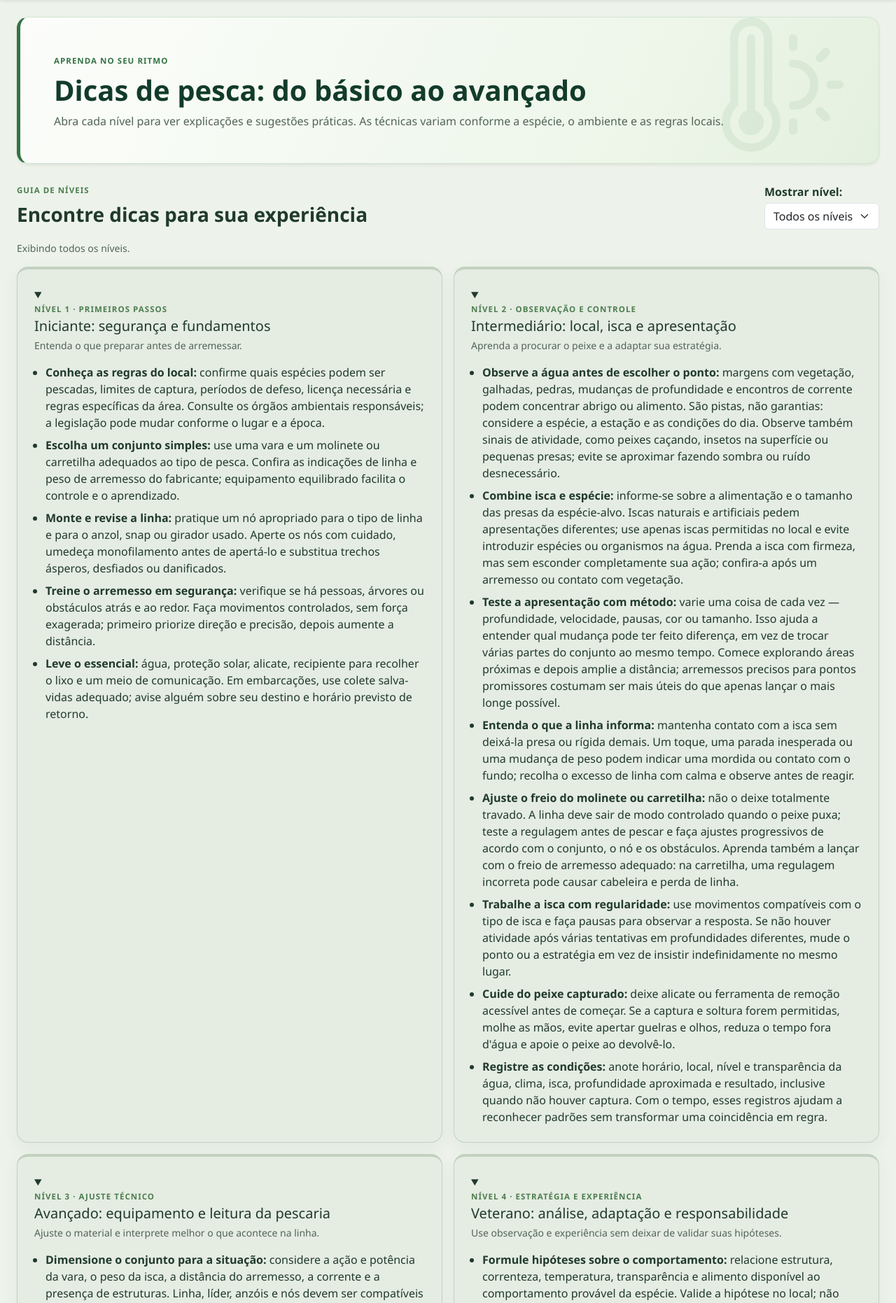
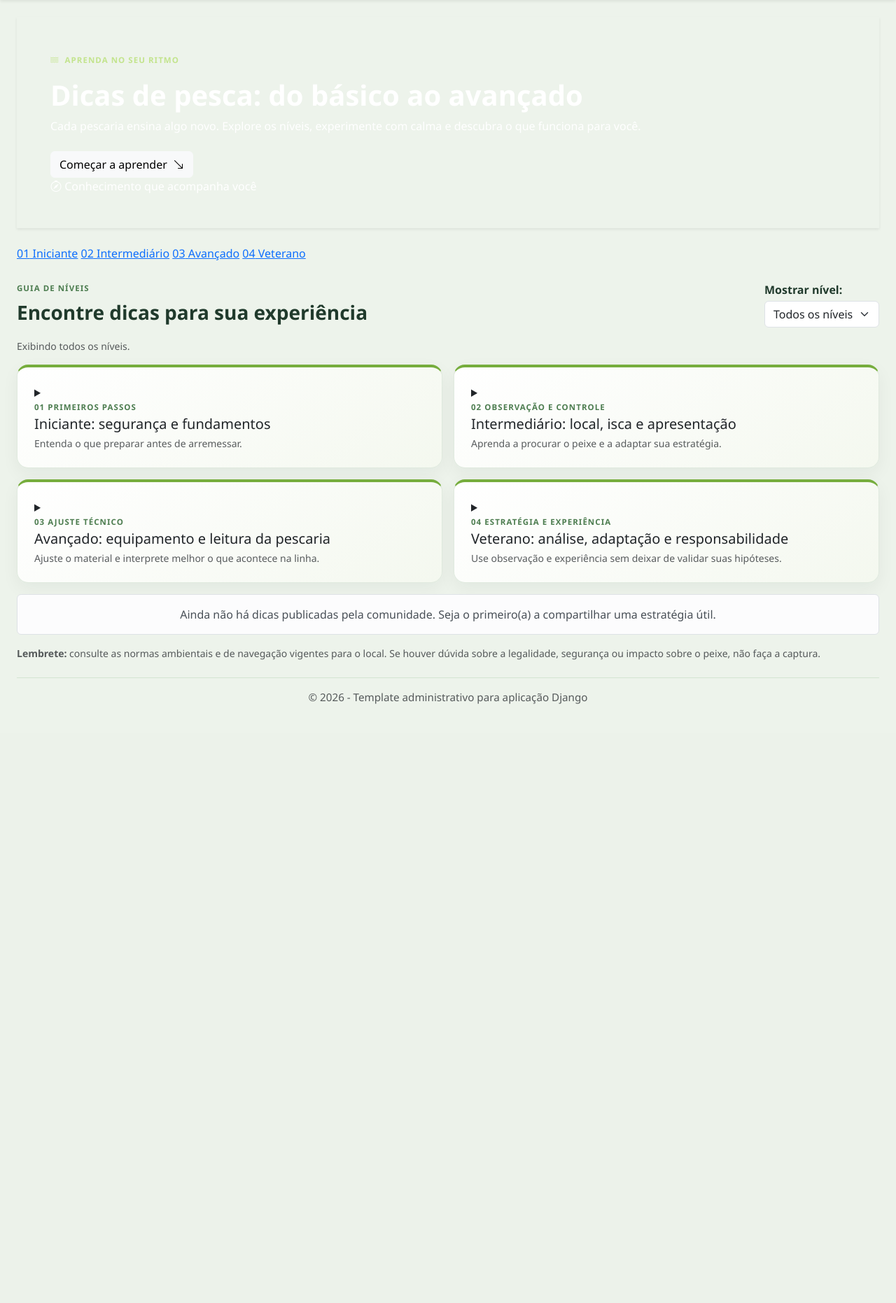
Before and after one commit to Thigas3Bti/RPDjango, a Django app: page /dicas/ in a window 1280 px wide. Shown: the part 56-1918 px from the top of the page at 70% size. After the commit the page ends 1062 px from the top, so only its background shows below. Run offline with Django 5.2, Linux system fonts and the light colour scheme; data comes from the database, SQL or seed files in the repository; both versions use the stored data as it was after the commit; data that the repository does not hold is empty.

Commit message:
arrumei dicas e melhorando o layout da pagina

```diff
--- a/web/templates/web/dicas.html
+++ b/web/templates/web/dicas.html
@@ -1,14 +1,37 @@
 {% extends 'base.html' %}
+{% load static %}
 
 {% block title %}Dicas de Pesca | RondoPesca{% endblock %}
 
+{% block extra_css %}
+<link rel="stylesheet" href="{% static 'css/web/dicas.css' %}?v=20261109-1">
+{% endblock %}
+
 {% block content %}
-<div class="dashboard-home dicas-page">
-    <section class="dashboard-welcome dicas-welcome mb-4 p-4 p-lg-5 shadow-sm">
-        <span class="dashboard-kicker">APRENDA NO SEU RITMO</span>
-        <h1 class="display-6 fw-bold mt-2 mb-2">Dicas de pesca: do básico ao avançado</h1>
-        <p class="mb-0 text-muted">Abra cada nível para ver explicações e sugestões práticas. As técnicas variam conforme a espécie, o ambiente e as regras locais.</p>
+<div class="dashboard-home learning-page">
+    <section class="dashboard-welcome learning-hero mb-4 p-4 p-lg-5 shadow-sm">
+        <div class="learning-hero-copy">
+            <span class="dashboard-kicker"><i class="bi bi-water me-1" aria-hidden="true"></i> APRENDA NO SEU RITMO</span>
+            <h1 class="display-6 fw-bold mt-3 mb-2">Dicas de pesca: do básico ao avançado</h1>
+            <p class="mb-4">Cada pescaria ensina algo novo. Explore os níveis, experimente com calma e descubra o que funciona para você.</p>
+            <a class="btn btn-light learning-hero-button" href="#dicas">
+                Começar a aprender <i class="bi bi-arrow-down-right ms-1" aria-hidden="true"></i>
+            </a>
+        </div>
+        <div class="learning-hero-art" aria-hidden="true">
+            <span class="learning-hero-orbit learning-hero-orbit-one"></span>
+            <span class="learning-hero-orbit learning-hero-orbit-two"></span>
+            <i class="bi bi-compass"></i>
+            <span class="learning-hero-art-caption">Conhecimento que acompanha você</span>
+        </div>
     </section>
+
+    <nav class="learning-path mb-4" aria-label="Níveis de aprendizado">
+        <a href="#nivel-iniciante"><span>01</span> Iniciante</a>
+        <a href="#nivel-intermediario"><span>02</span> Intermediário</a>
+        <a href="#nivel-avancado"><span>03</span> Avançado</a>
+        <a href="#nivel-veterano"><span>04</span> Veterano</a>
+    </nav>
 
     {% if messages %}
     <div class="mb-3" aria-live="polite">
@@ -45,10 +68,10 @@
         <p class="small text-muted mb-3" id="estado-filtro-dicas" aria-live="polite">Exibindo todos os níveis.</p>
 
     <div class="row g-3" id="lista-niveis-dicas">
-            <div class="col-12 col-xl-6 nivel-dica" data-nivel="iniciante">
-                <details class="card dashboard-card dashboard-tip h-100 shadow-sm p-4" open>
+            <div class="col-12 col-xl-6 nivel-dica" data-nivel="iniciante" id="nivel-iniciante">
+                <details class="card dashboard-card dashboard-tip learning-level-card h-100 shadow-sm p-4">
                     <summary class="fw-bold">
-                        <span class="dashboard-kicker d-block mb-1">NÍVEL 1 · PRIMEIROS PASSOS</span>
+                        <span class="dashboard-kicker d-block mb-1"><span class="learning-level-number">01</span> PRIMEIROS PASSOS</span>
                         <span class="h5">Iniciante: segurança e fundamentos</span>
                         <span class="d-block small text-muted fw-normal mt-1">Entenda o que preparar antes de arremessar.</span>
                     </summary>
@@ -62,10 +85,10 @@
                 </details>
             </div>
 
-            <div class="col-12 col-xl-6 nivel-dica" data-nivel="intermediario">
-                <details class="card dashboard-card dashboard-tip h-100 shadow-sm p-4" open>
+            <div class="col-12 col-xl-6 nivel-dica" data-nivel="intermediario" id="nivel-intermediario">
+                <details class="card dashboard-card dashboard-tip learning-level-card h-100 shadow-sm p-4">
                     <summary class="fw-bold">
-                        <span class="dashboard-kicker d-block mb-1">NÍVEL 2 · OBSERVAÇÃO E CONTROLE</span>
+                        <span class="dashboard-kicker d-block mb-1"><span class="learning-level-number">02</span> OBSERVAÇÃO E CONTROLE</span>
                         <span class="h5">Intermediário: local, isca e apresentação</span>
                         <span class="d-block small text-muted fw-normal mt-1">Aprenda a procurar o peixe e a adaptar sua estratégia.</span>
                     </summary>
@@ -82,10 +105,10 @@
                 </details>
             </div>
 
-            <div class="col-12 col-xl-6 nivel-dica" data-nivel="avancado">
-                <details class="card dashboard-card dashboard-tip h-100 shadow-sm p-4" open>
+            <div class="col-12 col-xl-6 nivel-dica" data-nivel="avancado" id="nivel-avancado">
+                <details class="card dashboard-card dashboard-tip learning-level-card h-100 shadow-sm p-4">
                     <summary class="fw-bold">
-                        <span class="dashboard-kicker d-block mb-1">NÍVEL 3 · AJUSTE TÉCNICO</span>
+                        <span class="dashboard-kicker d-block mb-1"><span class="learning-level-number">03</span> AJUSTE TÉCNICO</span>
                         <span class="h5">Avançado: equipamento e leitura da pescaria</span>
                         <span class="d-block small text-muted fw-normal mt-1">Ajuste o material e interprete melhor o que acontece na linha.</span>
                     </summary>
@@ -103,10 +126,10 @@
                 </details>
             </div>
 
-            <div class="col-12 col-xl-6 nivel-dica" data-nivel="veterano">
-                <details class="card dashboard-card dashboard-tip h-100 shadow-sm p-4" open>
+            <div class="col-12 col-xl-6 nivel-dica" data-nivel="veterano" id="nivel-veterano">
+                <details class="card dashboard-card dashboard-tip learning-level-card h-100 shadow-sm p-4">
                     <summary class="fw-bold">
-                        <span class="dashboard-kicker d-block mb-1">NÍVEL 4 · ESTRATÉGIA E EXPERIÊNCIA</span>
+                        <span class="dashboard-kicker d-block mb-1"><span class="learning-level-number">04</span> ESTRATÉGIA E EXPERIÊNCIA</span>
                         <span class="h5">Veterano: análise, adaptação e responsabilidade</span>
                         <span class="d-block small text-muted fw-normal mt-1">Use observação e experiência sem deixar de validar suas hipóteses.</span>
                     </summary>
@@ -126,7 +149,7 @@
         {% if dicas_publicadas %}
             {% for dica in dicas_publicadas %}
                 <div class="col-12 col-xl-6 nivel-dica" data-nivel="{{ dica.nivel }}">
-                    <article class="card dashboard-card h-100 shadow-sm p-4">
+                    <article class="card dashboard-card learning-community-card h-100 shadow-sm p-4">
                         <span class="dashboard-kicker">{{ dica.get_nivel_display|upper }} · DICA DA COMUNIDADE</span>
                         <h3 class="h5 fw-bold mt-2">{{ dica.titulo }}</h3>
                         <p class="mb-3">{{ dica.descricao|linebreaksbr }}</p>
```
Also changed, not shown: db.sqlite3.
